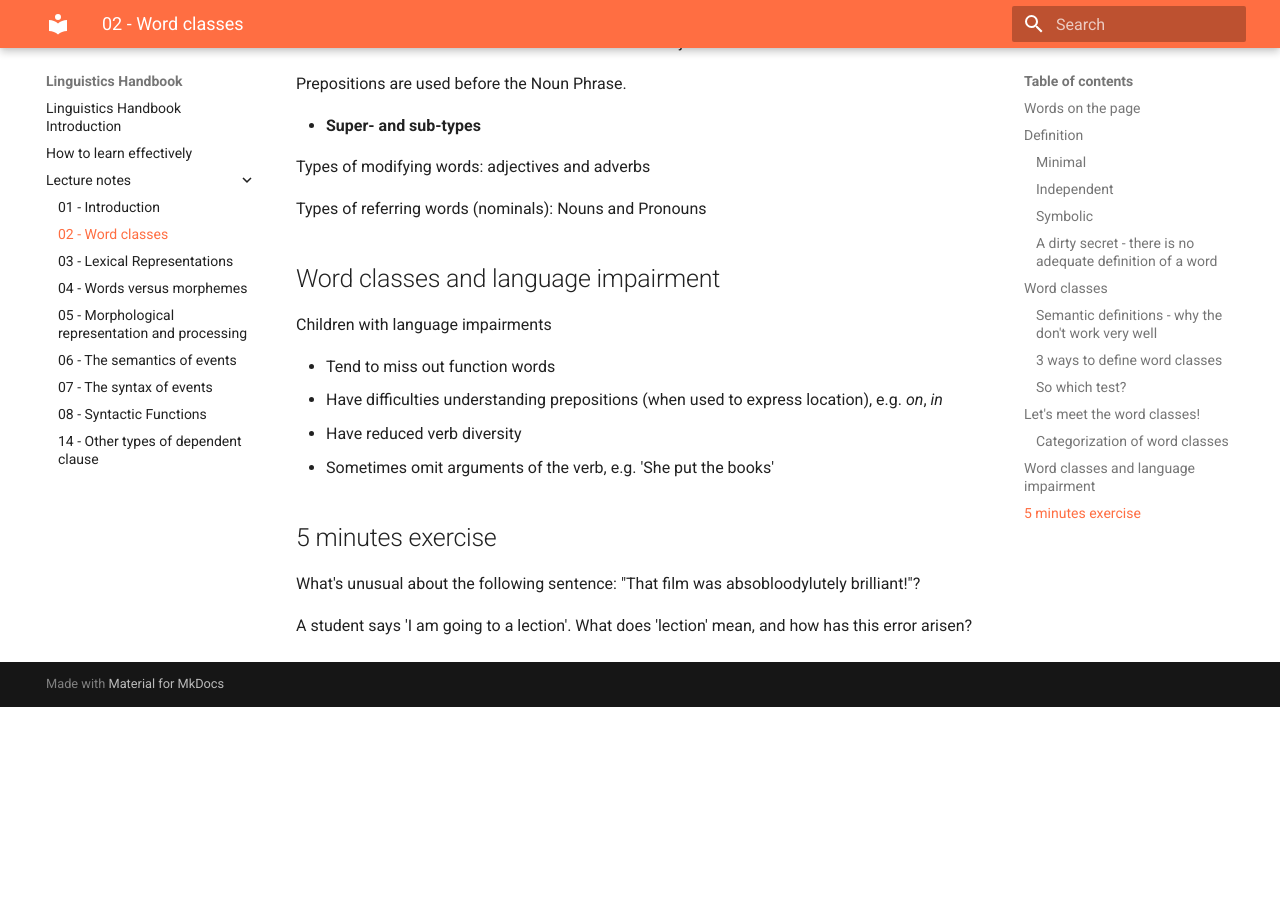
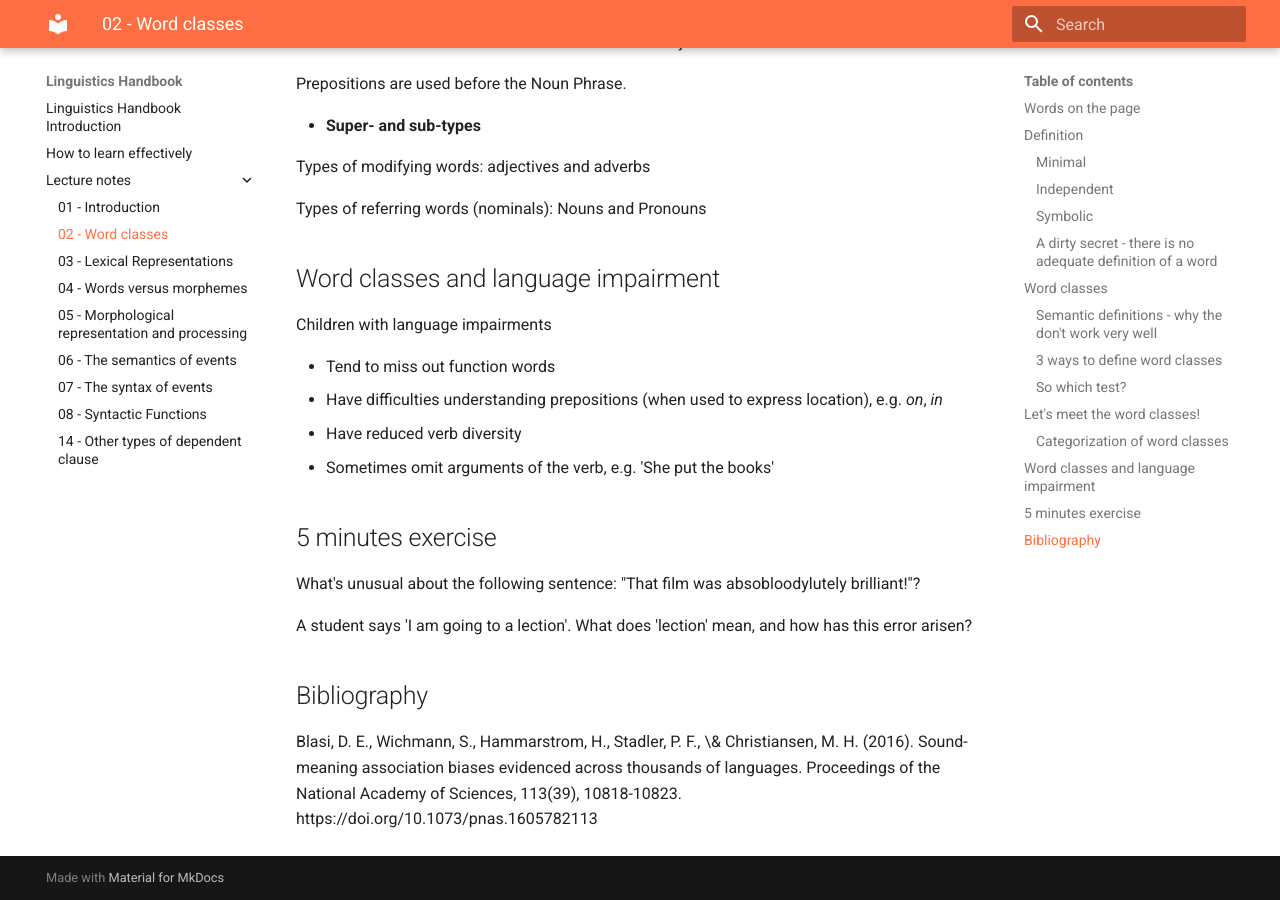
Before and after one commit to nickriches/linguistics_handbook, an MkDocs documentation site: the page built from docs/lecture notes/02 - Word Classes.md, in a window 1280 px wide and 900 px high, scrolled down 3563 px. Built offline with MkDocs 1.6.1 and Material for MkDocs 9.7.7, drawn with Linux system fonts in a browser that asks for light colours; before the commit the page ends 4270 px from its top, so only the background shows below that; some of the changed text lies outside the part shown.

Commit message:
Update 02 - Word Classes.md

```diff
--- a/docs/lecture notes/02 - Word Classes.md
+++ b/docs/lecture notes/02 - Word Classes.md
@@ -152,3 +152,7 @@ Children with language impairments
 What's unusual about the following sentence: "That film was absobloodylutely brilliant!"?
 
 A student says 'I am going to a lection'. What does 'lection' mean, and how has this error arisen?
+
+## Bibliography
+
+Blasi, D. E., Wichmann, S., Hammarstrom, H., Stadler, P. F., \& Christiansen, M. H. (2016). Sound-meaning association biases evidenced across thousands of languages. Proceedings of the National Academy of Sciences, 113(39), 10818-10823. https://doi.org/10.1073/pnas.1605782113
```
Also changed, not shown: other parts of docs/lecture notes/02 - Word Classes.md (+1 -1 lines).
